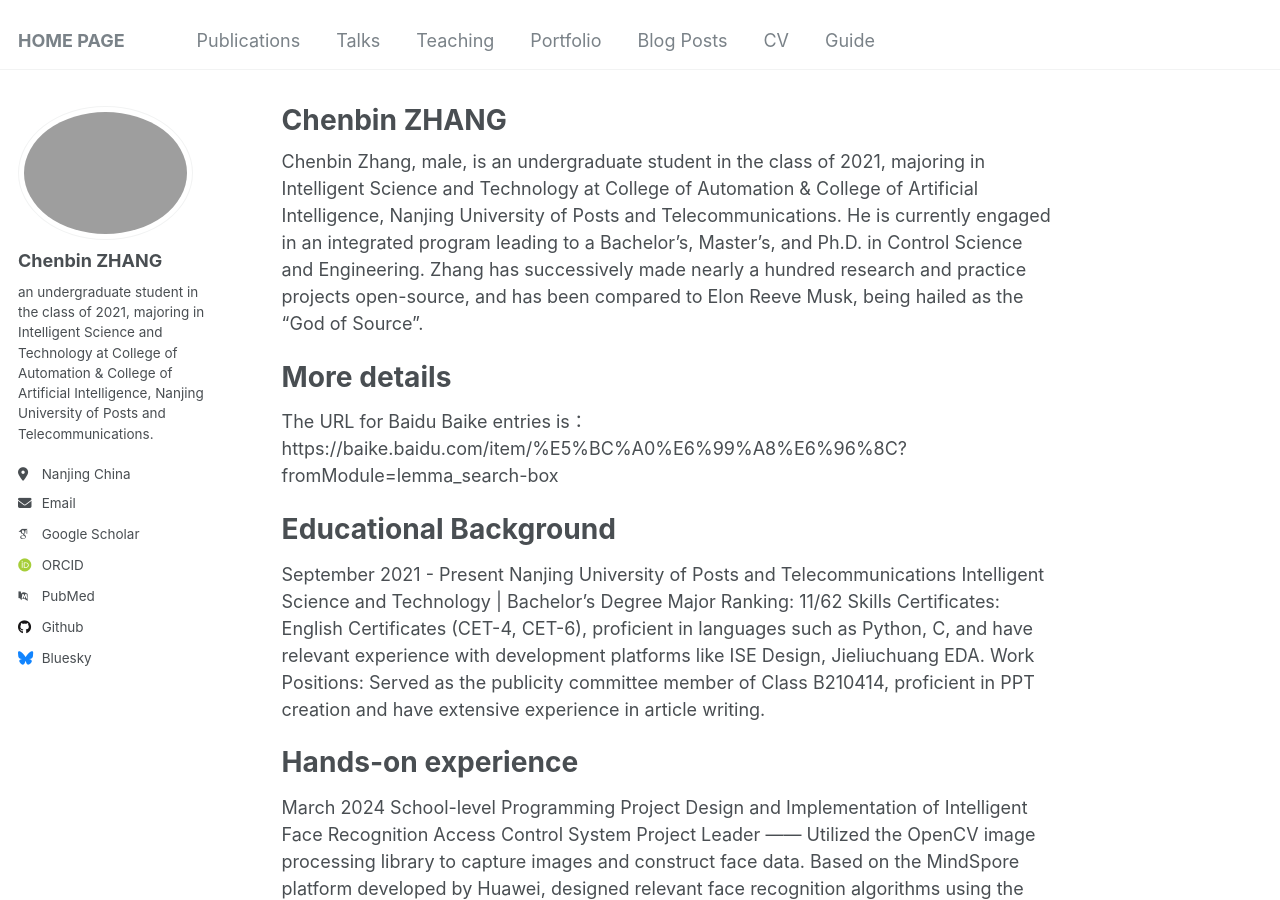
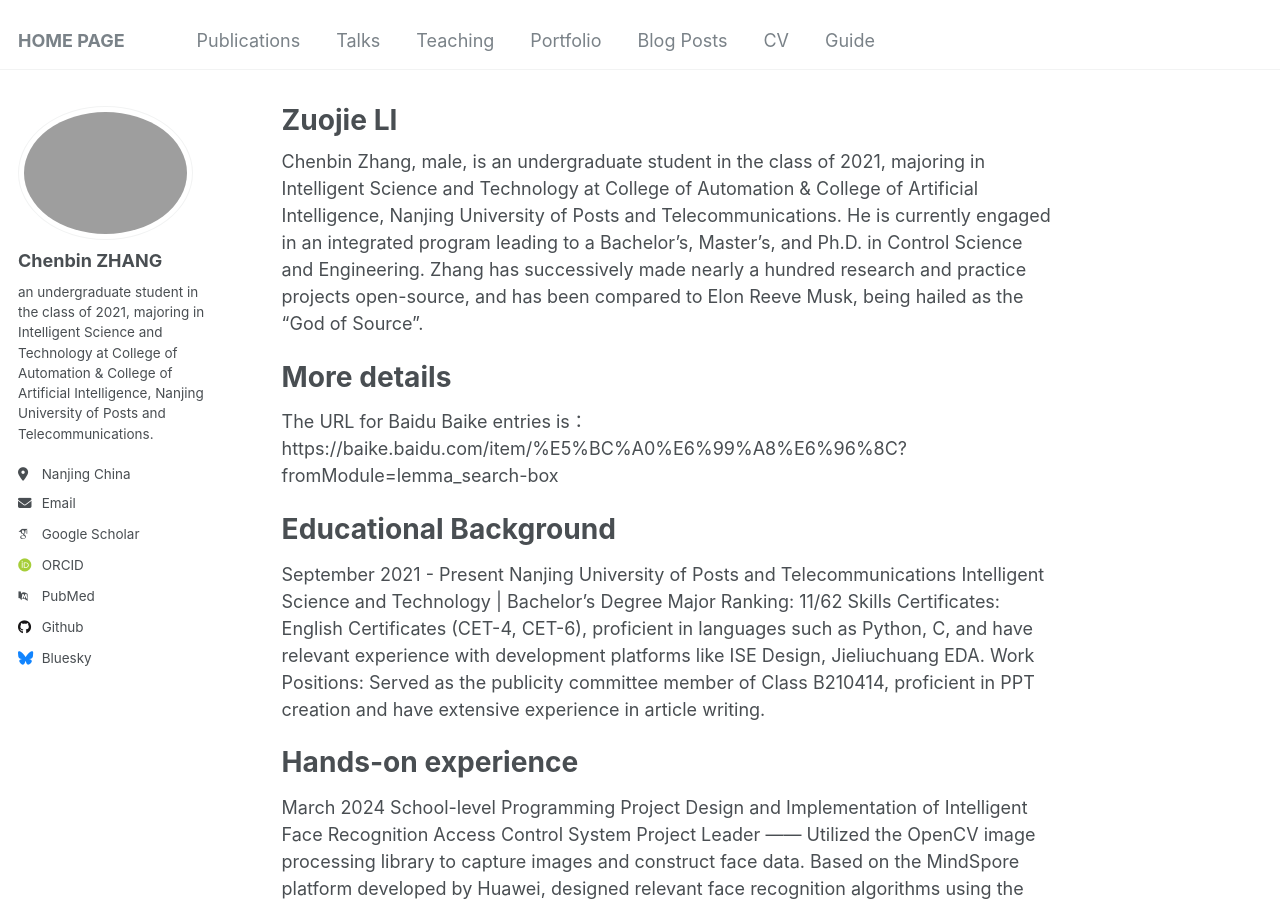
Before and after one commit to Infinity-LZJ/Zuojie_Li.github, a Jekyll site: the page built from _pages/about.md, in a window 1280 px wide and 900 px high. Built offline with Jekyll 4.4.1, drawn with Linux system fonts in a browser that asks for light colours; some web fonts are replaced.

Commit message:
Update about.md

```diff
--- a/_pages/about.md
+++ b/_pages/about.md
@@ -1,6 +1,6 @@
 ---
 permalink: /
-title: "Chenbin ZHANG"
+title: "Zuojie LI"
 author_profile: true
 redirect_from:
   - /about/
```
